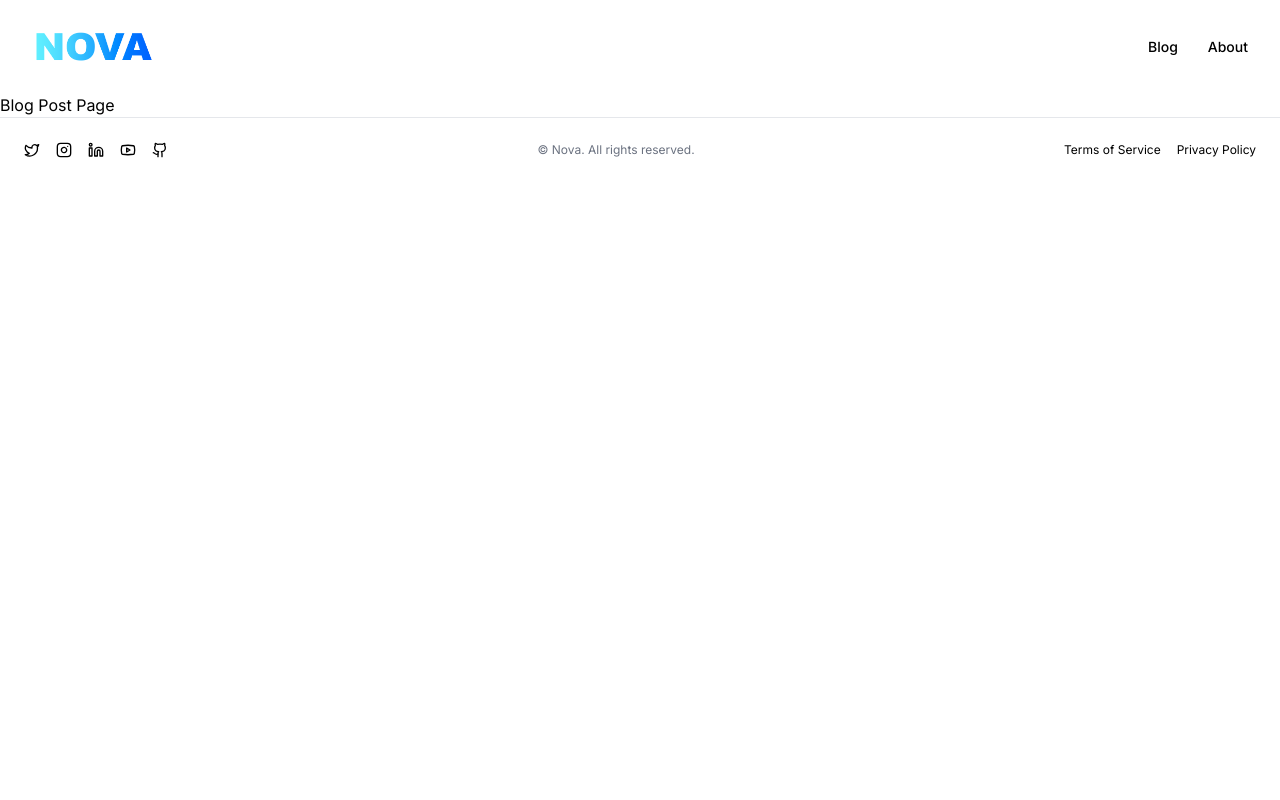
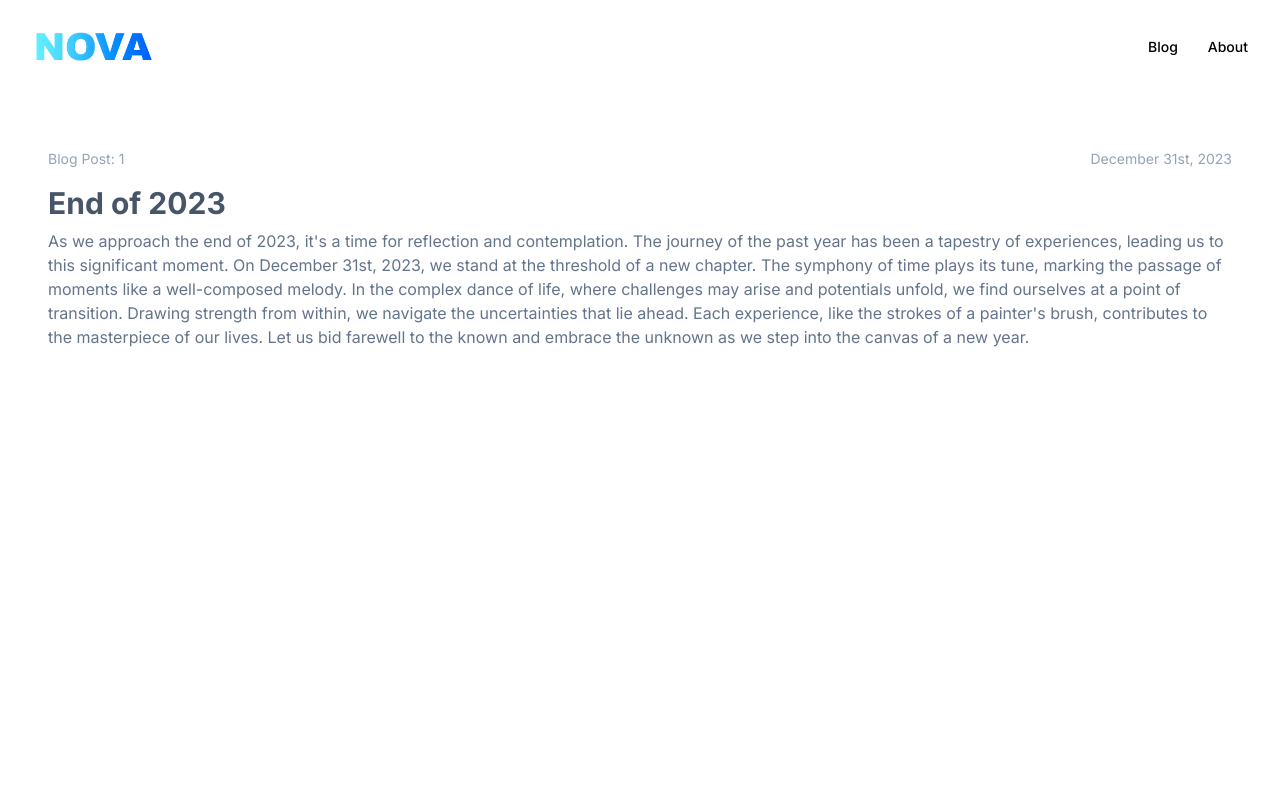
Before and after one commit to BrandonGormley/nova, a Next.js app: page /blog/1 in a window 1280 px wide. Shown: the top 800 px of the page. Built offline with nearby package versions, Linux system fonts and the light colour scheme; data requests are answered from the project's data file.

Commit message:
create blog detail page

```diff
--- a/src/app/blog/[id]/page.tsx
+++ b/src/app/blog/[id]/page.tsx
@@ -1,7 +1,41 @@
-export default function BlogPost() {
+interface BlogPostProps {
+    params: {
+        id: string;
+    };
+}
+
+export interface BlogPost {
+    id: number;
+    title: string;
+    body: string;
+    date: string;
+}
+
+async function getData(id: string) {
+    const res = await fetch(`http://localhost:4000/blogposts/${id}`, {
+        next: {
+            revalidate: 0,
+        },
+    });
+    return res.json();
+}
+
+export default async function BlogPost({ params }: BlogPostProps) {
+    const blogpost: BlogPost = await getData(params.id);
     return (
-        <main>
-            <h1>Blog Post Page</h1>
+        <main className='min-h-screen flex-1 py-8 px-6 flex flex-col w-full max-w-[1440px] mx-auto'>
+            <div className='p-6 flex flex-col'>
+                <div className='flex justify-between text-slate-400 text-sm md:text-xs xl:text-sm'>
+                    <p>Blog Post: {blogpost.id}</p>
+                    <p>{blogpost.date}</p>
+                </div>
+                <div className='py-4 text-slate-600'>
+                    <p className='font-bold text-3xl'>{blogpost.title}</p>
+                    <p className='text-base text-slate-500 my-2'>
+                        {blogpost.body}
+                    </p>
+                </div>
+            </div>
         </main>
     );
 }
```
